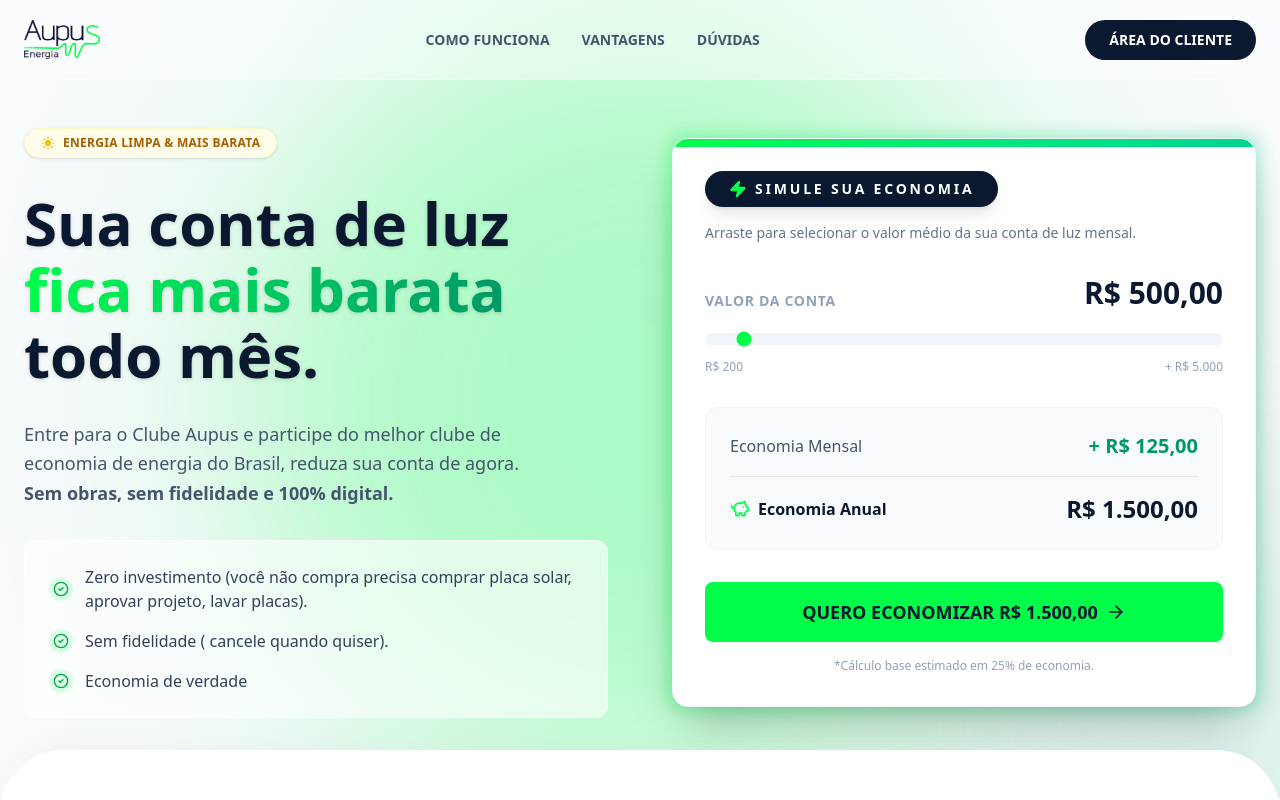
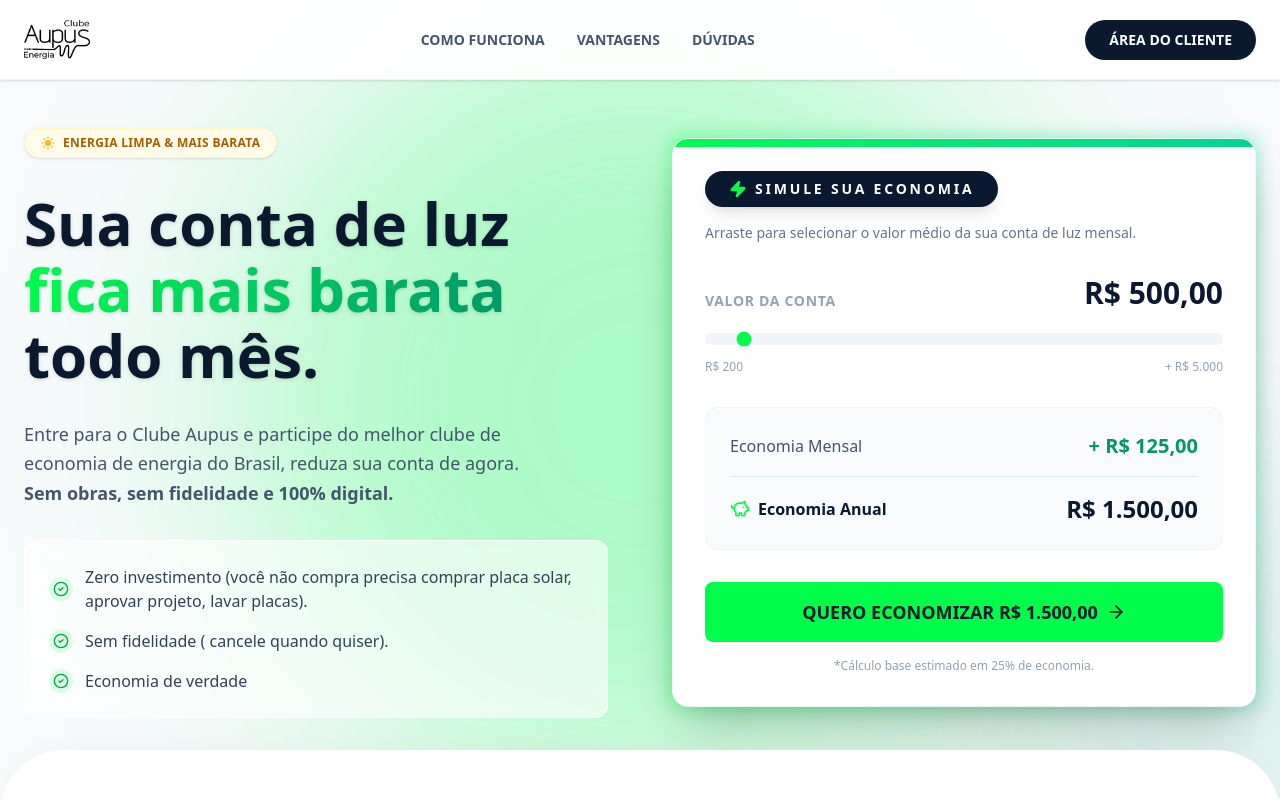
Before and after one commit to AupusDevSmart/aupus-engenharia, a Next.js app: page /clube in a window 1280 px wide. Shown: the top 800 px of the page. Built offline with nearby package versions, Linux system fonts and the light colour scheme.

Commit message:
fix: Corrigir logo e fundo do header na página do clube

```diff
--- a/src/app/clube/page.tsx
+++ b/src/app/clube/page.tsx
@@ -1,4 +1,3 @@
-import React from 'react';
 import { Sun, CheckCircle2 } from 'lucide-react';
 import Image from 'next/image';
 
@@ -18,16 +17,20 @@
   return (
     <main className="min-h-screen bg-slate-50 text-slate-800 font-sans selection:bg-aupus-green selection:text-aupus-navy scroll-smooth">
 
-      <nav className="fixed w-full z-50 bg-white/40 backdrop-blur-xl border-b border-white/30 h-20 flex items-center transition-all duration-300">
+      <nav className="fixed w-full z-50 bg-white/95 backdrop-blur-md border-b border-slate-200/50 shadow-sm h-20 flex items-center transition-all duration-300">
         <div className="max-w-7xl mx-auto px-6 w-full flex justify-between items-center">
           <div className="flex items-center gap-2">
             <Image
-              src="/logo.png"
+              src="/logo-clube.png"
               alt="Clube Aupus"
               width={180}
               height={60}
               className="h-10 w-auto object-contain"
               priority
+              onError={(e) => {
+                const target = e.target as HTMLImageElement;
+                target.src = '/logo.png';
+              }}
             />
           </div>
 
```
